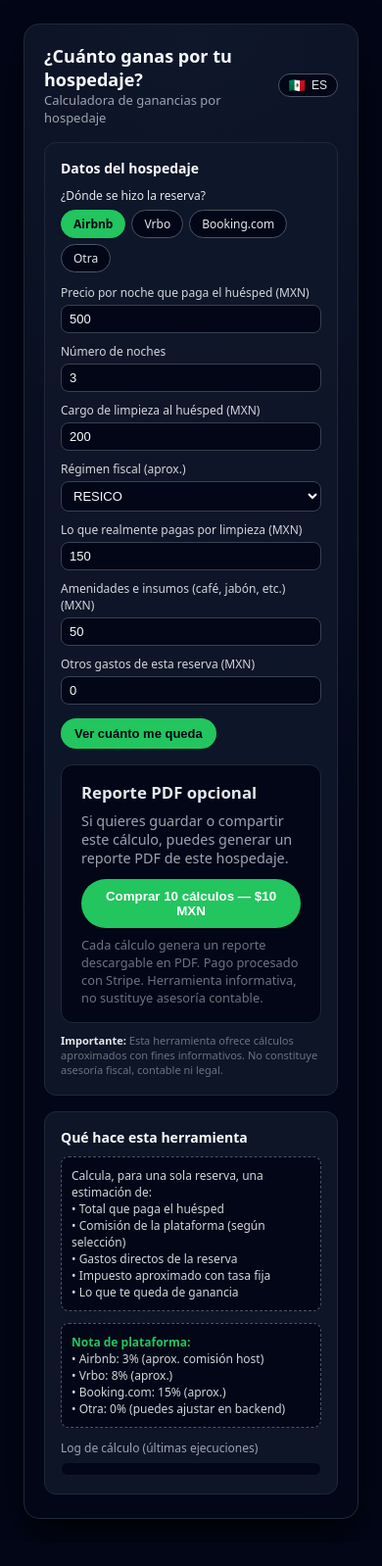
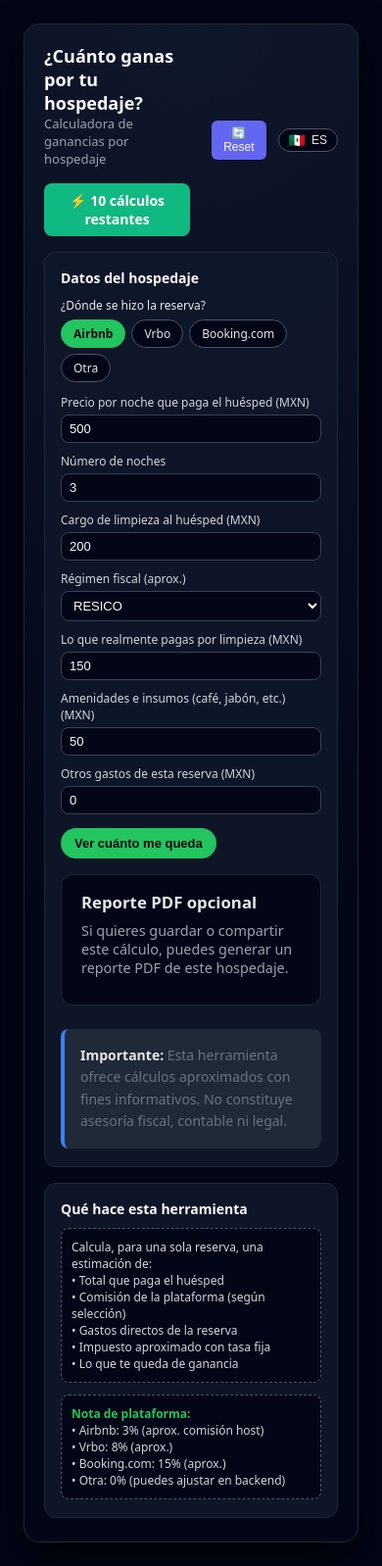
Before and after one commit to Pvrolomx/airbnb-calculadora, a website: page public/index.html in a window 390 px wide. Shown: the whole page at 98% size. Before the commit the page ends 1574 px from the top, so only its background shows below. Drawn offline with Linux system fonts and the light colour scheme.

Commit message:
feat: complete credit system with gradient UI and i18n
- Added credits.js for localStorage-based credit management
- 10 free calculations per user
- Color gradient from green (10) to red (0) for visual feedback
- Bilingual support (ES/EN) for all credit-related messages
- Buy button appears only when credits reach 0
- Integration with Stripe payment via success_url parameter
- Payment redirects to /?payment=success to add 10 credits
- Hidden calculation log for cleaner UI
- Maintained legal disclaimer
- Reset button for testing (can be removed in production)

Technical implementation:
- SCP + SSH workflow for reliable file modifications
- Solved PowerShell escaping challenges via local file creation
- Cache busting with versioned script URLs
- updateDisplay() exposed globally for language toggle integration

```diff
--- /dev/null
+++ b/public/credits.js
@@ -0,0 +1,116 @@
+// Sistema de creditos - 10 gratis (con gradiente de colores + i18n)
+function getCredits(){const c=localStorage.getItem('calculos');return c===null?10:parseInt(c);}
+function setCredits(n){localStorage.setItem('calculos',n);updateDisplay();}
+function useCredit(){const c=getCredits();if(c>0){setCredits(c-1);return true;}return false;}
+function addCredits(n){setCredits(getCredits()+n);}
+
+function updateDisplay(){
+  const c=getCredits();
+  const lang=localStorage.getItem('lang')||'es';
+  const el=document.getElementById('credit-counter');
+
+  // Textos según idioma
+  const texts={
+    es:{
+      remaining:'⚡ '+c+' cálculos restantes',
+      none:'⚠️ Sin cálculos disponibles',
+      btnNone:'Sin cálculos - Compra más',
+      alert:'No tienes cálculos disponibles. Compra más para continuar.',
+      paymentSuccess:'¡Pago exitoso! +10 cálculos agregados a tu cuenta'
+    },
+    en:{
+      remaining:'⚡ '+c+' calculations remaining',
+      none:'⚠️ No calculations available',
+      btnNone:'No calculations - Buy more',
+      alert:'You have no calculations available. Buy more to continue.',
+      paymentSuccess:'Payment successful! +10 calculations added to your account'
+    }
+  };
+
+  const t=texts[lang]||texts.es;
+
+  if(el){
+    if(c<=0){
+      el.textContent=t.none;
+      el.style.background='#dc2626';
+    } else {
+      el.textContent=t.remaining;
+
+      // Gradiente de colores
+      if(c>=9){
+        el.style.background='#10b981';
+      } else if(c===8){
+        el.style.background='#22c55e';
+      } else if(c===7){
+        el.style.background='#84cc16';
+      } else if(c===6){
+        el.style.background='#eab308';
+      } else if(c===5){
+        el.style.background='#f59e0b';
+      } else if(c===4){
+        el.style.background='#f97316';
+      } else if(c===3){
+        el.style.background='#fb923c';
+      } else if(c===2){
+        el.style.background='#f87171';
+      } else if(c===1){
+        el.style.background='#ef4444';
+      }
+    }
+  }
+
+  const btn=document.getElementById('btn-calcular');
+  if(btn){
+    if(!window._originalBtnText && btn.textContent){
+      window._originalBtnText=btn.textContent;
+    }
+
+    btn.disabled=c<=0;
+
+    if(c<=0){
+      btn.textContent=t.btnNone;
+    } else {
+      btn.textContent=window._originalBtnText||'Ver cuánto me queda';
+    }
+  }
+
+  // Mostrar/ocultar botón de compra según créditos
+  const buyButton=document.getElementById('btnComprarReporte');
+  const pdfBlock=document.getElementById('pdf-block');
+
+  if(buyButton){
+    // Mostrar botón SOLO cuando créditos = 0
+    buyButton.style.display=c<=0?'block':'none';
+  }
+
+  if(pdfBlock){
+    // Mostrar bloque de pago SOLO cuando créditos = 0
+    pdfBlock.style.display=c<=0?'block':'none';
+  }
+
+  window._creditTexts=t;
+}
+
+// Exponer updateDisplay globalmente
+window.updateDisplay=updateDisplay;
+
+const originalUseCredit=useCredit;
+window.useCredit=function(){
+  const result=originalUseCredit();
+  if(!result && window._creditTexts){
+    alert(window._creditTexts.alert);
+  }
+  return result;
+};
+
+window.addEventListener('load',()=>{
+  updateDisplay();
+  const u=new URLSearchParams(window.location.search);
+  if(u.get('payment')==='success'){
+    addCredits(10);
+    window.history.replaceState({},document.title,'/');
+    if(window._creditTexts){
+      alert(window._creditTexts.paymentSuccess);
+    }
+  }
+});
--- a/public/index.html
+++ b/public/index.html
@@ -293,6 +293,7 @@
         font-weight: 600;
       }
     </style>
+    <script src="/credits.js?v=1766257036"></script>
   </head>
   <body>
     <div class="app-shell">
@@ -304,7 +305,13 @@
           <div id="app-subtitle" class="app-subtitle">
             Ingresa los datos de una reserva y descubre cuánto te queda después de comisiones y gastos.
           </div>
+          <div id="credit-counter" style="margin-top:16px;padding:8px 16px;background:#10b981;color:white;border-radius:8px;font-size:14px;font-weight:700;text-align:center;display:inline-block;">
+            ⚡ 10 cálculos restantes
+          </div>
         </div>
+          <button onclick="localStorage.clear();location.reload();" style="margin-left:10px;padding:6px 12px;background:#6366f1;color:white;border:none;border-radius:6px;cursor:pointer;font-size:12px;">
+            🔄 Reset
+          </button>
         <button id="lang-toggle" class="lang-toggle" type="button">
           <span class="flag">🇲🇽</span>
           <span id="lang-toggle-text">ES</span>
@@ -550,6 +557,7 @@
   <button
     id="btnComprarReporte"
     style="
+      display: none;
       width: 100%;
       padding: 10px 16px;
       border-radius: 999px;
@@ -558,27 +566,19 @@
       background-color: #22c55e;
       color: #ffffff;
       cursor: pointer;
+      font-size: 16px;
     "
   >
     Comprar 10 cálculos — $10 MXN
 
   </button>
 
-  <p
-    id="pdf-stripe-note"
-    style="
-      margin: 8px 0 0 0;
-      font-size: 0.8rem;
-      color: #6b7280;
-    "
-  >
-    Cada cálculo genera un reporte descargable en PDF. Pago procesado con Stripe. Herramienta informativa, no sustituye asesoría contable.
-  </p>
+
 </div>
 <!-- Fin bloque reporte PDF -->
 
-          <div class="disclaimer" id="disclaimer-text">
-            <strong>Importante:</strong> Esta herramienta ofrece cálculos
+          <div class="disclaimer" id="disclaimer-text" style="margin-top: 24px; padding: 16px; background: #1f2937; border-left: 4px solid #3b82f6; border-radius: 8px; font-size: 14px; line-height: 1.6;">
+            <strong style="color: #60a5fa;">Importante:</strong> Esta herramienta ofrece cálculos
             aproximados con fines informativos. No constituye asesoría fiscal,
             contable ni legal.
           </div>
@@ -608,15 +608,6 @@
               • Otra: 0% (puedes ajustar en backend)
             </div>
 
-            <div>
-              <div
-                style="font-size: 12px; color: #9ca3af; margin-bottom: 4px"
-                id="side-log-title"
-              >
-                Log de cálculo (últimas ejecuciones)
-              </div>
-              <div id="log-panel" class="log-panel"></div>
-            </div>
           </div>
         </aside>
       </main>
@@ -834,12 +825,17 @@
   if (langToggle) {
     langToggle.addEventListener("click", () => {
       currentLang = currentLang === "es" ? "en" : "es";
+      localStorage.setItem("lang", currentLang);
       applyLang(currentLang);
+      // Trigger update en credits.js
+      if(window.updateDisplay) window.updateDisplay();
     });
   }
 
-  // Primer render en ES
-  applyLang("es");
+  // Cargar idioma guardado o defaultear a ES
+  const savedLang = localStorage.getItem("lang") || "es";
+  currentLang = savedLang;
+  applyLang(savedLang);
 
   // ========= Lógica de cálculo / API =========
 
@@ -909,7 +905,11 @@
       appendLog("Enviando cálculo al backend…");
 
       try {
-        const res = await fetch("/calcular", {
+        if (!useCredit()) {
+        return;
+      }
+
+      const res = await fetch("/calcular", {
           method: "POST",
           headers: { "Content-Type": "application/json" },
           body: JSON.stringify(payload),
--- a/src/server.ts
+++ b/src/server.ts
@@ -322,7 +322,7 @@
         },
       ],
       // 🔴 IMPORTANTE: aquí va la IP de tu Raspberry, NO localhost
-      success_url: "http://192.168.1.79:3000/success",
+      success_url: "http://192.168.1.79:3000/?payment=success",
       cancel_url: "http://192.168.1.79:3000/cancel",
     });
 
```
Also changed, not shown: dist/server.js, 1 other file.
